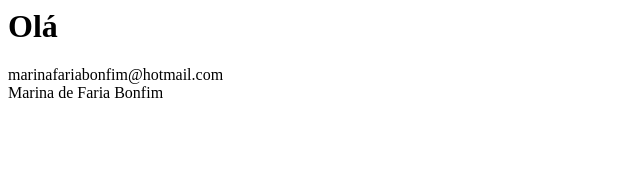
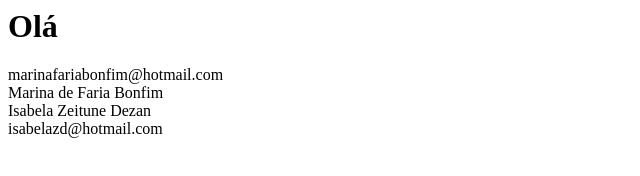
Before and after one commit to marinafbm2020/projeto-git, a plain HTML site: page index.html in a window 1280 px wide. Shown: the whole page, without its empty margins (0-640 px from the left). Drawn offline with Linux system fonts and the light colour scheme.

Commit message:
oi marina

```diff
--- a/index.html
+++ b/index.html
@@ -1,3 +1,5 @@
 <h1> Olá </h1>
 <div> marinafariabonfim@hotmail.com</div>
 <div>Marina de Faria Bonfim</div>
+<div> Isabela Zeitune Dezan</div>
+<div> isabelazd@hotmail.com </div>
```
